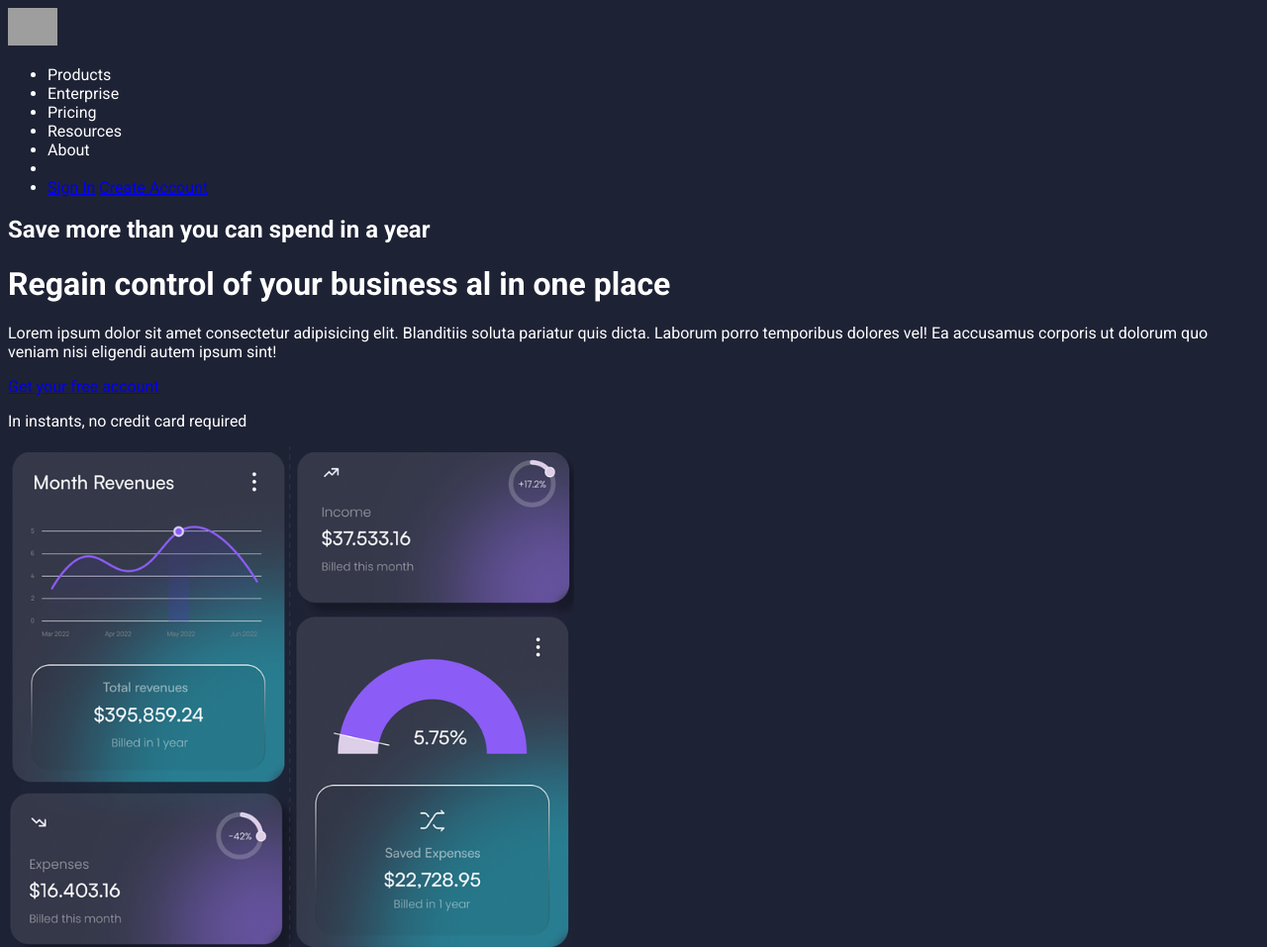
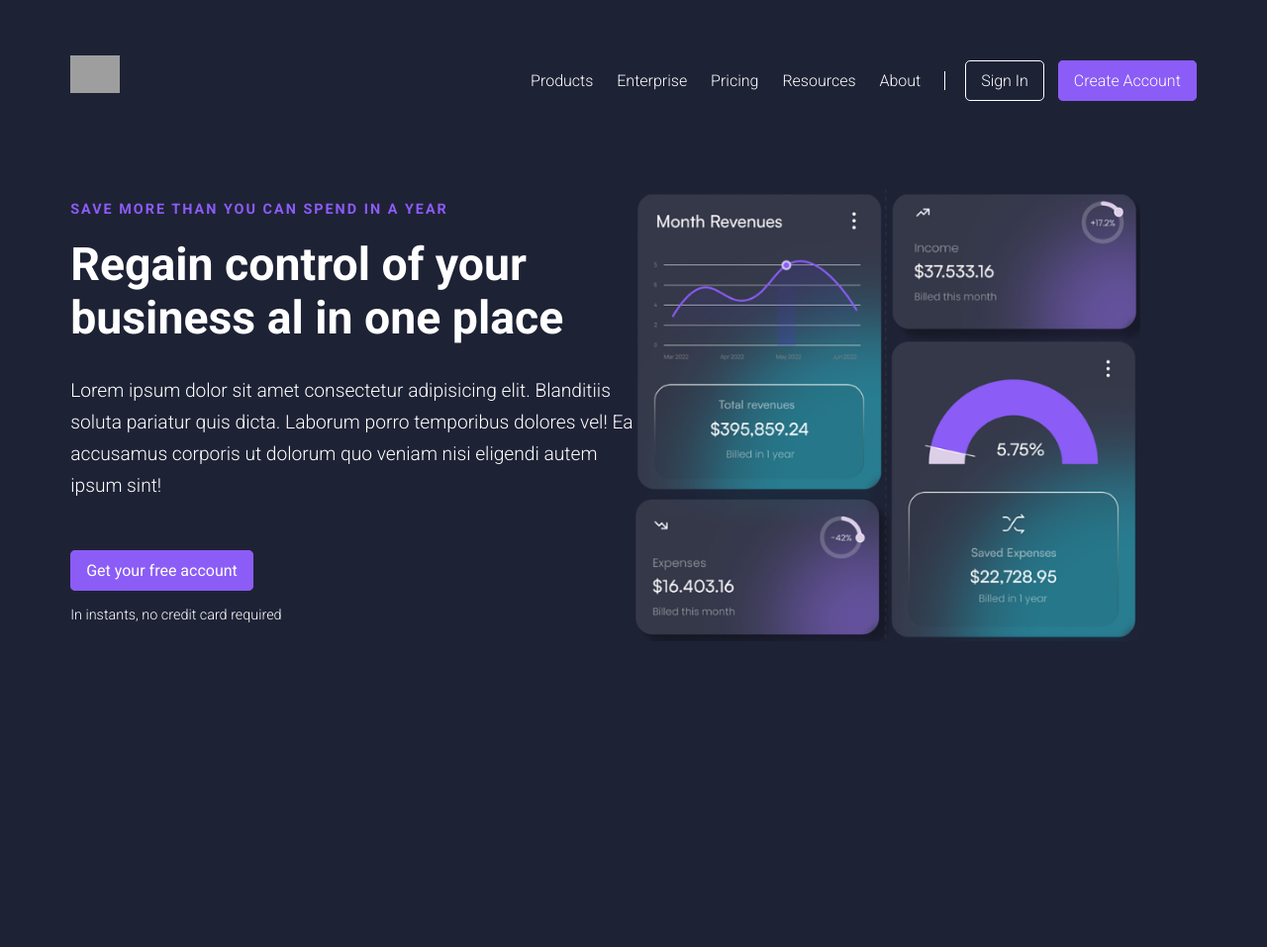
Before and after one commit to alexandrerussi/1ESPB, a plain HTML site: page 01-primeira-aula/simple-project/index.html in a window 1280 px wide. Shown: the top 957 px of the page at 99% size. After the commit the page ends 800 px from the top, so only its background shows below. Drawn offline with Linux system fonts and the light colour scheme; grey boxes are pictures that could not be loaded.

Commit message:
montagem de layout e intro ao flexbox

```diff
--- a/01-primeira-aula/simple-project/css/style.css
+++ b/01-primeira-aula/simple-project/css/style.css
@@ -1,7 +1,106 @@
-@import url('https://fonts.googleapis.com/css2?family=Roboto:ital,wght@0,100;0,300;0,400;0,500;0,700;0,900;1,100;1,300;1,400;1,500;1,700;1,900&display=swap');
+@import url("https://fonts.googleapis.com/css2?family=Roboto:ital,wght@0,100;0,300;0,400;0,500;0,700;0,900;1,100;1,300;1,400;1,500;1,700;1,900&display=swap");
 
 body {
-    background-color: #1e2235;
-    font-family: "Roboto", sans-serif;
+  background-color: #1e2235;
+  font-family: "Roboto", sans-serif;
+  color: white;
+}
+
+header {
+  width: 90%;
+  margin: 0 auto;
+  padding: 3rem 0;
+}
+
+nav {
+  width: 100%;
+  display: inline-block;
+}
+
+nav img {
+  float: left;
+}
+
+nav ul {
+  float: right;
+  list-style: none;
+  font-weight: 300;
+}
+
+nav ul li {
+  display: inline;
+  margin-left: 20px;
+}
+
+/* nav ul li::after {
+    content: " ";
+    border-left: 1px solid #fff;
+}
+
+nav ul li:last-child::after {
+    content: " ";
+    border: none;
+} */
+
+nav ul li a:last-child {
+  margin-left: 10px;
+}
+
+.line {
+    border-left: 1px solid #fff;
+}
+
+.btn-outline {
+    text-decoration: none;
     color: white;
+    border: 1px solid white;
+    padding: 10px 15px;
+    border-radius: 5px;
 }
+
+.btn {
+    text-decoration: none;
+    color: white;
+    border: 1px solid #8b5cf6;
+    background-color: #8b5cf6;
+    padding: 10px 15px;
+    border-radius: 5px;
+}
+
+.banner-header {
+    height: 100%;
+    padding-top: 5rem;
+}
+
+.banner-header .left {
+    float: left;
+    width: 50%;
+}
+
+.banner-header .right {
+    float: right;
+    width: 50%;
+}
+
+div h2 {
+    text-transform: uppercase;
+    font-size: 0.9rem;
+    color: #8b5cf6;
+    letter-spacing: 2px;
+}
+
+div h1 {
+    margin-top: 20px;
+    font-size: 2.9rem;
+}
+
+div p {
+    margin: 20px 0 60px 0;
+    font-weight: 300;
+    line-height: 2rem;
+    font-size: 1.2rem;
+}
+
+div .mini-message {
+    font-size: 0.9rem;
+}
--- a/01-primeira-aula/simple-project/index.html
+++ b/01-primeira-aula/simple-project/index.html
@@ -41,7 +41,7 @@
                 <p class="mini-message">In instants, no credit card required</p>
             </div>
             <div class="right">
-                <img src="images/img-banner.png" alt="Dashboard">
+                <img src="images/img-banner.png" alt="Dashboard" width="90%">
             </div>
         </div>
 
```
Also changed, not shown: 02-flexbox/01-flex.html (added, +45 -0 lines).
